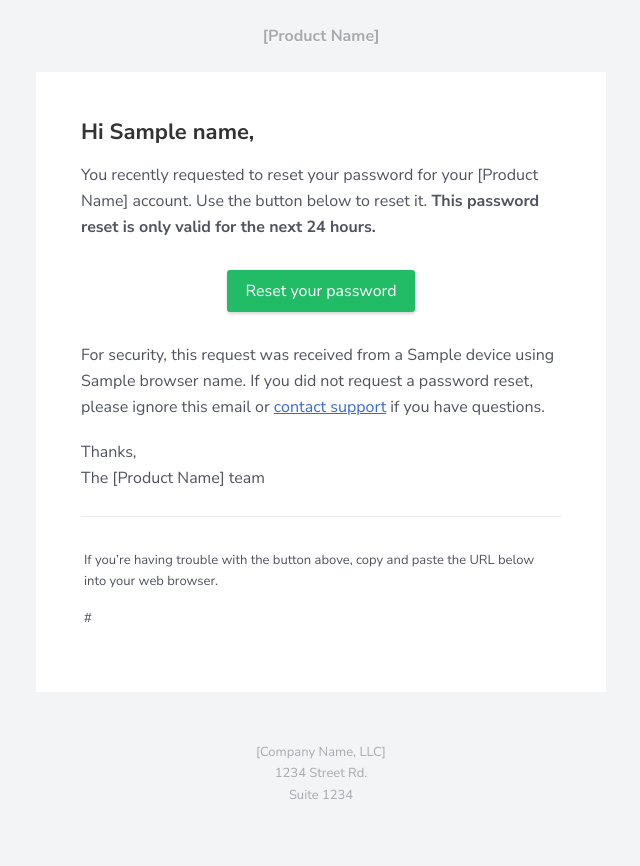
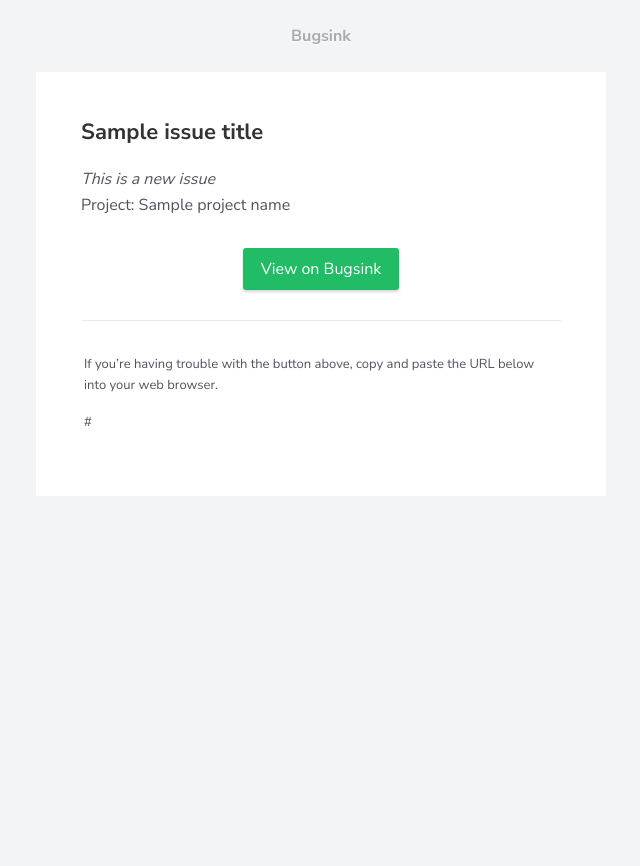
Before and after one commit to bugsink/bugsink, a Django app: template alerts/templates/alerts/new_issue.html in a window 1280 px wide. Shown: the whole page, without its empty margins (319-959 px from the left). After the commit the page ends 496 px from the top, so only its background shows below. Run offline with Django 4.2, Linux system fonts and the light colour scheme; the template is opened without the code that fills it: most values are stand-ins (such as "Sample title", 1, 10 or a date in 2020); parts of the project's set-up code (start-up, migrations or seed data) failed here and were passed over; some libraries are stand-ins or nearby versions.

Commit message:
First steps towards email-layout (and the right info)

```diff
--- a/alerts/templates/alerts/new_issue.html
+++ b/alerts/templates/alerts/new_issue.html
@@ -461,8 +461,8 @@
           <table class="email-content" width="100%" cellpadding="0" cellspacing="0" role="presentation" style="width: 100%; -premailer-width: 100%; -premailer-cellpadding: 0; -premailer-cellspacing: 0; margin: 0; padding: 0;">
             <tr>
               <td class="email-masthead" style="word-break: break-word; font-family: &quot;Nunito Sans&quot;, Helvetica, Arial, sans-serif; font-size: 16px; text-align: center; padding: 25px 0;" align="center">
-                <a href="https://example.com" class="f-fallback email-masthead_name" style="color: #A8AAAF; font-size: 16px; font-weight: bold; text-decoration: none; text-shadow: 0 1px 0 white;">
-                [Product Name]
+                <a href="{{ base_url }}" class="f-fallback email-masthead_name" style="color: #A8AAAF; font-size: 16px; font-weight: bold; text-decoration: none; text-shadow: 0 1px 0 white;">
+                Bugsink
               </a>
               </td>
             </tr>
@@ -474,8 +474,11 @@
                   <tr>
                     <td class="content-cell" style="word-break: break-word; font-family: &quot;Nunito Sans&quot;, Helvetica, Arial, sans-serif; font-size: 16px; padding: 45px;">
                       <div class="f-fallback">
-                        <h1 style="margin-top: 0; color: #333333; font-size: 22px; font-weight: bold; text-align: left;" align="left">Hi {{name}},</h1>
-                        <p style="font-size: 16px; line-height: 1.625; color: #51545E; margin: .4em 0 1.1875em;">You recently requested to reset your password for your [Product Name] account. Use the button below to reset it. <strong>This password reset is only valid for the next 24 hours.</strong></p>
+                        <h1 style="margin-top: 0; color: #333333; font-size: 22px; font-weight: bold; text-align: left;" align="left">{{ issue_title }}</h1>
+
+                        <p style="font-size: 16px; line-height: 1.625; color: #51545E; margin: 1.1875em 0 1.1875em;"><i>This is a new issue</i>
+                          <br /> Project: {{ project_name }}</p>
+
                         <!-- Action -->
                         <table class="body-action" align="center" width="100%" cellpadding="0" cellspacing="0" role="presentation" style="width: 100%; -premailer-width: 100%; -premailer-cellpadding: 0; -premailer-cellspacing: 0; text-align: center; margin: 30px auto; padding: 0;">
                           <tr>
@@ -485,41 +488,23 @@
                               <table width="100%" border="0" cellspacing="0" cellpadding="0" role="presentation">
                                 <tr>
                                   <td align="center" style="word-break: break-word; font-family: &quot;Nunito Sans&quot;, Helvetica, Arial, sans-serif; font-size: 16px;">
-                                    <a href="{{action_url}}" class="f-fallback button button--green" target="_blank" style="color: #FFF; background-color: #22BC66; display: inline-block; text-decoration: none; border-radius: 3px; box-shadow: 0 2px 3px rgba(0, 0, 0, 0.16); -webkit-text-size-adjust: none; box-sizing: border-box; border-color: #22BC66; border-style: solid; border-width: 10px 18px;">Reset your password</a>
+                                    <a href="{{ issue_url }}" class="f-fallback button button--green" target="_blank" style="color: #FFF; background-color: #22BC66; display: inline-block; text-decoration: none; border-radius: 3px; box-shadow: 0 2px 3px rgba(0, 0, 0, 0.16); -webkit-text-size-adjust: none; box-sizing: border-box; border-color: #22BC66; border-style: solid; border-width: 10px 18px;">View on Bugsink</a>
                                   </td>
                                 </tr>
                               </table>
                             </td>
                           </tr>
                         </table>
-                        <p style="font-size: 16px; line-height: 1.625; color: #51545E; margin: .4em 0 1.1875em;">For security, this request was received from a {{operating_system}} device using {{browser_name}}. If you did not request a password reset, please ignore this email or <a href="{{support_url}}" style="color: #3869D4;">contact support</a> if you have questions.</p>
-                        <p style="font-size: 16px; line-height: 1.625; color: #51545E; margin: .4em 0 1.1875em;">Thanks,
-                          <br />The [Product Name] team</p>
                         <!-- Sub copy -->
                         <table class="body-sub" role="presentation" style="margin-top: 25px; padding-top: 25px; border-top-width: 1px; border-top-color: #EAEAEC; border-top-style: solid;">
                           <tr>
                             <td style="word-break: break-word; font-family: &quot;Nunito Sans&quot;, Helvetica, Arial, sans-serif; font-size: 16px;">
                               <p class="f-fallback sub" style="font-size: 13px; line-height: 1.625; color: #51545E; margin: .4em 0 1.1875em;">If you’re having trouble with the button above, copy and paste the URL below into your web browser.</p>
-                              <p class="f-fallback sub" style="font-size: 13px; line-height: 1.625; color: #51545E; margin: .4em 0 1.1875em;">{{action_url}}</p>
+                              <p class="f-fallback sub" style="font-size: 13px; line-height: 1.625; color: #51545E; margin: .4em 0 1.1875em;">{{ issue_url }}</p>
                             </td>
                           </tr>
                         </table>
                       </div>
-                    </td>
-                  </tr>
-                </table>
-              </td>
-            </tr>
-            <tr>
-              <td style="word-break: break-word; font-family: &quot;Nunito Sans&quot;, Helvetica, Arial, sans-serif; font-size: 16px;">
-                <table class="email-footer" align="center" width="570" cellpadding="0" cellspacing="0" role="presentation" style="width: 570px; -premailer-width: 570px; -premailer-cellpadding: 0; -premailer-cellspacing: 0; text-align: center; margin: 0 auto; padding: 0;">
-                  <tr>
-                    <td class="content-cell" align="center" style="word-break: break-word; font-family: &quot;Nunito Sans&quot;, Helvetica, Arial, sans-serif; font-size: 16px; padding: 45px;">
-                      <p class="f-fallback sub align-center" style="font-size: 13px; line-height: 1.625; text-align: center; color: #A8AAAF; margin: .4em 0 1.1875em;" align="center">
-                        [Company Name, LLC]
-                        <br />1234 Street Rd.
-                        <br />Suite 1234
-                      </p>
                     </td>
                   </tr>
                 </table>
--- a/alerts/views.py
+++ b/alerts/views.py
@@ -1,7 +1,12 @@
 from django.shortcuts import render
+from django.conf import settings
 
 DEBUG_CONTEXTS = {
     "new_issue": {
+        "base_url": settings.BASE_URL + "/",
+        "issue_title": "AttributeError: 'NoneType' object has no attribute 'data'",
+        "project_name": "My first project",
+        "issue_url": settings.BASE_URL + "/issues/issue/00000000-0000-0000-0000-000000000000/",
     },
 }
 
--- a/bugsink/settings.py
+++ b/bugsink/settings.py
@@ -163,7 +163,7 @@
         traces_sample_rate=0,
     )
 
-BASE_URL = "http://glitchtip:9000"  # no trailing slash
+BASE_URL = "http://bugsink:9000"  # no trailing slash
 
 
 CELERY_BROKER_URL = 'amqp://bugsink:bugsink@localhost/'
```
